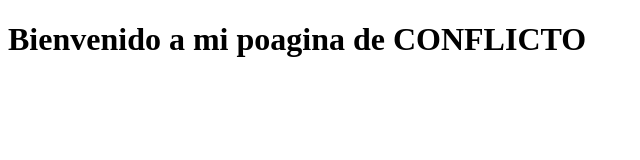
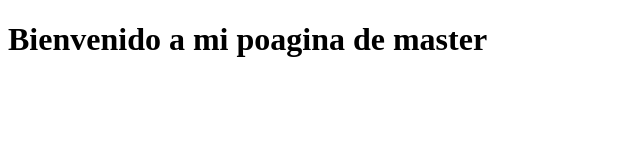
Before and after one commit to raulmarinmorales308/conflictoFinal, a plain HTML site: page index.html in a window 1280 px wide. Shown: the whole page, without its empty margins (0-640 px from the left). Drawn offline with Linux system fonts and the light colour scheme.

Commit message:
Subida del conflicto

```diff
--- a/index.html
+++ b/index.html
@@ -6,6 +6,6 @@
     <title>Document</title>
 </head>
 <body>
-    <h1>Bienvenido a mi poagina de CONFLICTO</h1>
+    <h1>Bienvenido a mi poagina de master</h1>
 </body>
 </html>
```
